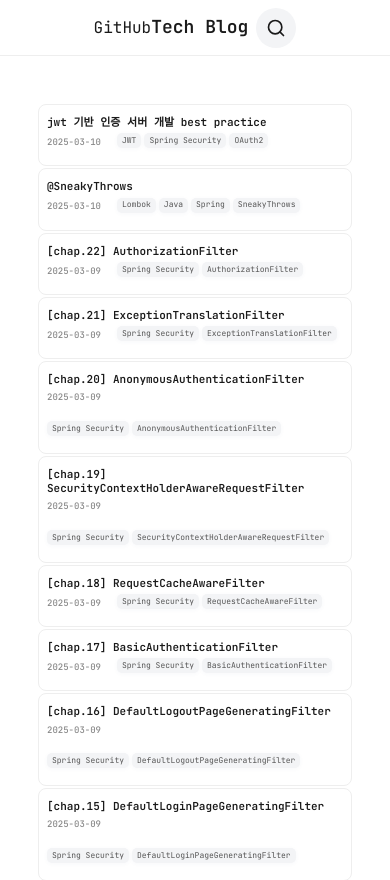
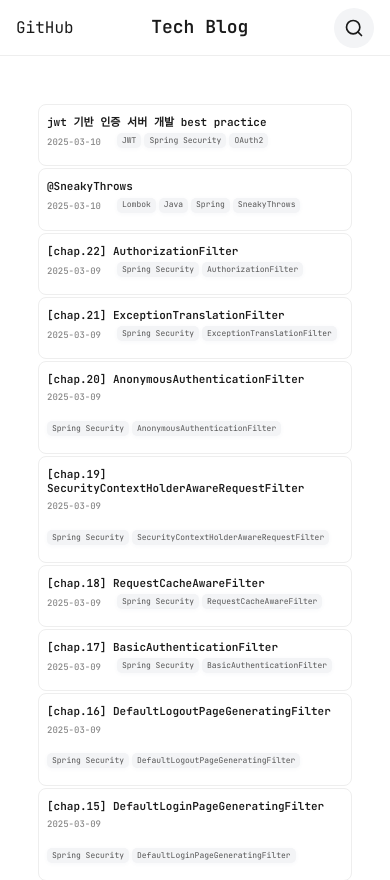
Before and after one commit to nimkoes/tech-blog, a Next.js app: page /tech-blog/ in a window 390 px wide. Shown: the top 880 px of the page. Built offline with nearby package versions, Linux system fonts and the light colour scheme.

Commit message:
스타일 수정

```diff
--- a/src/components/layout/Header.module.scss
+++ b/src/components/layout/Header.module.scss
@@ -8,30 +8,30 @@
 }
 
 .container {
-  max-width: 1200px;
-  margin: 0 auto;
-  padding: 1rem;
+  padding: 0;
   display: flex;
+  align-items: center;
   justify-content: space-between;
-  align-items: center;
+  width: 100%;
 }
 
 .logo {
-  font-size: 1.5rem;
+  flex: 1 1 auto;
+  font-size: 18px;
   font-weight: 700;
-  color: var(--text);
-  text-decoration: none;
-  transition: color 0.2s;
-
-  &:hover {
-    color: var(--primary);
-  }
+  text-align: center;
+  white-space: nowrap;
+  position: static;
+  left: auto;
+  transform: none;
 }
 
 .nav {
+  flex: 0 0 auto;
   display: flex;
-  align-items: center;
-  gap: 1rem;
+  justify-content: flex-end;
+  margin-left: 0;
+  min-width: 0;
 }
 
 .searchButton {
@@ -71,13 +71,34 @@
   }
   .container {
     padding: 0;
+    display: flex;
+    align-items: center;
+    justify-content: space-between;
+    width: 100%;
+    position: relative;
+  }
+  .links {
+    flex: 0 0 auto;
+    display: flex;
+    justify-content: flex-start;
+    min-width: 0;
   }
   .logo {
+    flex: 1 1 auto;
     font-size: 18px;
     font-weight: 700;
+    text-align: center;
+    white-space: nowrap;
+    position: static;
+    left: auto;
+    transform: none;
   }
   .nav {
-    margin-left: auto;
+    flex: 0 0 auto;
+    display: flex;
+    justify-content: flex-end;
+    margin-left: 0;
+    min-width: 0;
   }
   .searchButton {
     width: 40px;
```
